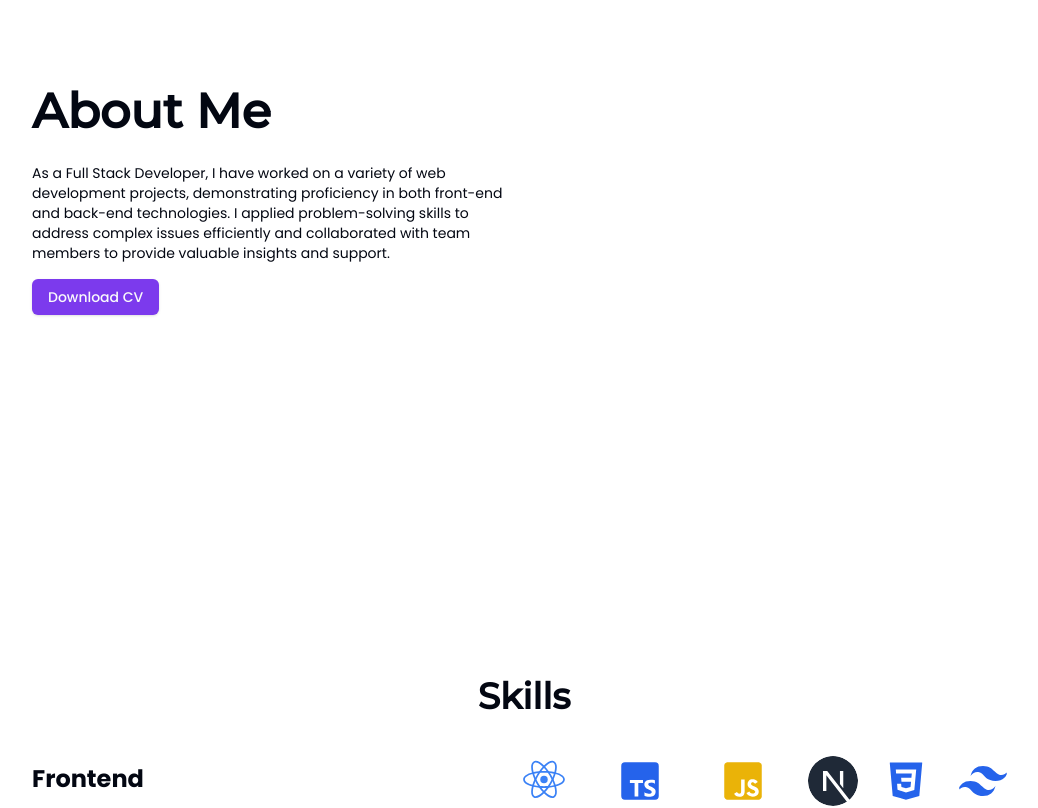
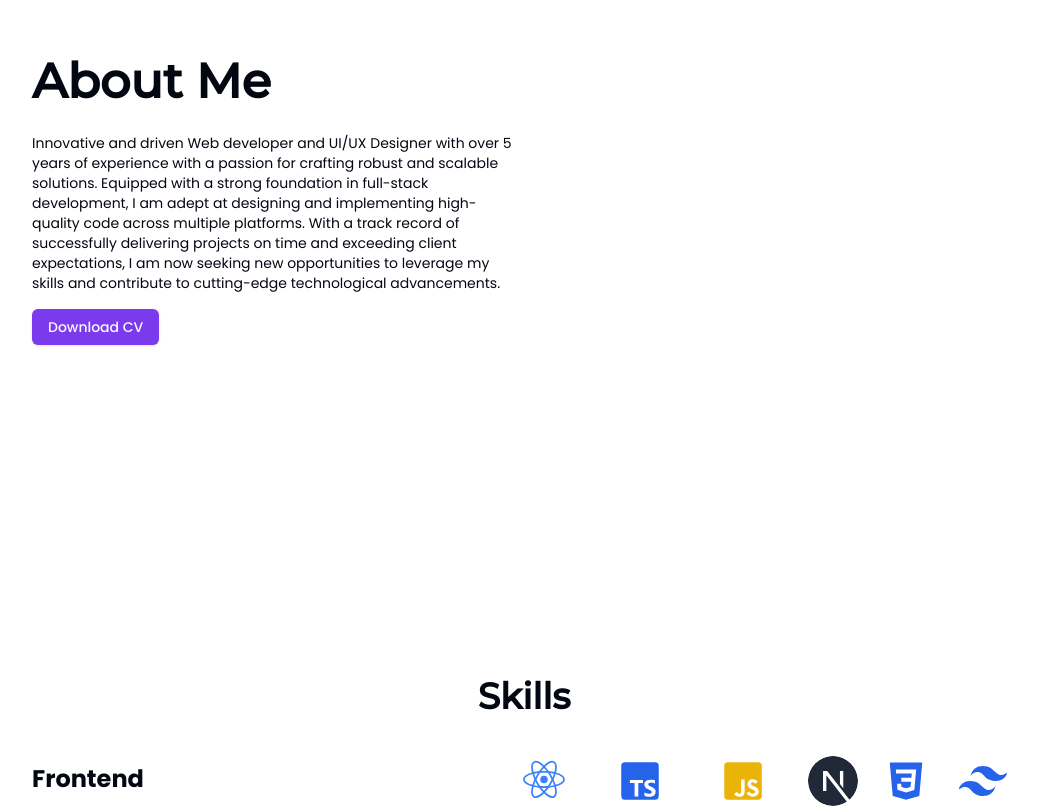
Before and after one commit to MuhammadSharyar/portfolio, a Next.js app: page / in a window 1280 px wide. Shown: the part 1000-1808 px from the top of the page, without its empty margins (116-1154 px from the left). Built offline with nearby package versions, Linux system fonts and the light colour scheme.

Commit message:
about update

```diff
--- a/components/shared/About.tsx
+++ b/components/shared/About.tsx
@@ -12,11 +12,14 @@ const About = () => {
       <div className="w-full md:w-1/2">
         <Heading title="About Me" className="text-5xl font-bold mb-7" />
         <p className="text-sm mb-4">
-          As a Full Stack Developer, I have worked on a variety of web
-          development projects, demonstrating proficiency in both front-end and
-          back-end technologies. I applied problem-solving skills to address
-          complex issues efficiently and collaborated with team members to
-          provide valuable insights and support.
+          Innovative and driven Web developer and UI/UX Designer with over 5
+          years of experience with a passion for crafting robust and scalable
+          solutions. Equipped with a strong foundation in full-stack
+          development, I am adept at designing and implementing high-quality
+          code across multiple platforms. With a track record of successfully
+          delivering projects on time and exceeding client expectations, I am
+          now seeking new opportunities to leverage my skills and contribute to
+          cutting-edge technological advancements.
         </p>
         <Link
           href="https://drive.usercontent.google.com/u/0/uc?id=1a2ADKt0aKqpRKSzst8KOgSY2xKA-zhwq&export=download"
--- a/components/shared/Portfolio.tsx
+++ b/components/shared/Portfolio.tsx
@@ -12,8 +12,9 @@ const Portfolio = () => {
       <div className="w-full">
         <Heading
           title="Portfolio"
-          className="text-4xl font-bold mb-10 text-center"
+          className="text-4xl font-bold mb-2 text-center"
         />
+        <p className="mb-10 text-center text-gray-500">Recent Projects</p>
         <div className="grid grid-cols-1 md:grid-cols-2 lg:grid-cols-4 gap-4">
           <ProjectCard
             image="/assets/images/photo-edit-ai-img.jpg"
```
